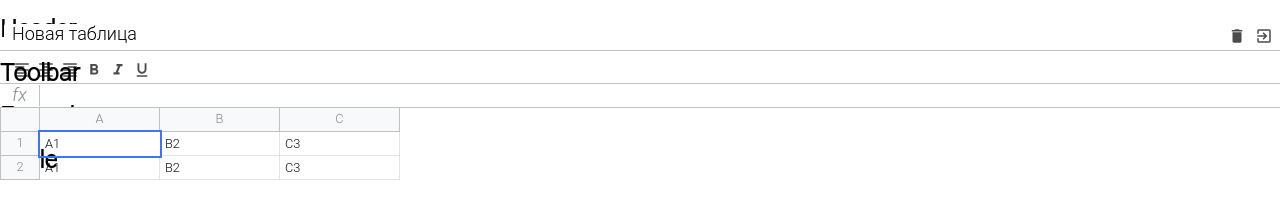
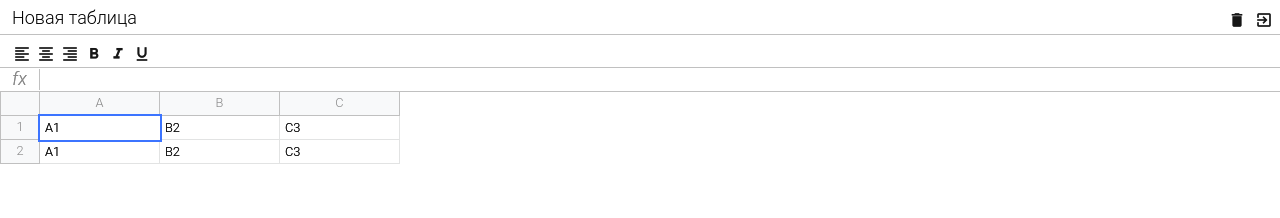
Before and after one commit to MasterVen/exel-JS-project, a website built with webpack: page src/assets/excel.html in a window 1280 px wide. Built offline with nearby package versions, Linux system fonts and the light colour scheme.

Commit message:
transfer of layout to framework

```diff
--- a/package.json
+++ b/package.json
@@ -27,6 +27,8 @@
   "browserslist": "> 0.25%, not dead",
   "devDependencies": {
     "@babel/core": "^7.11.5",
+    "@babel/plugin-proposal-class-properties": "^7.10.4",
+    "@babel/plugin-syntax-class-properties": "^7.10.4",
     "@babel/preset-env": "^7.11.5",
     "babel-eslint": "^10.1.0",
     "babel-loader": "^8.1.0",
--- a/src/assets/excel.html
+++ b/src/assets/excel.html
@@ -16,8 +16,8 @@
   </head>
   <body>
     <div id="app" class="container">
-      <div class="exel">
-        <div class="exel__header">
+      <div class="excel">
+        <div class="excel__header">
           <input type="text" class="input" value="Новая таблица" />
           <div>
             <div class="button">
@@ -28,7 +28,7 @@
             </div>
           </div>
         </div>
-        <div class="exel__toolbar">
+        <div class="excel__toolbar">
           <div class="button">
             <span class="material-icons">format_align_left</span>
           </div>
@@ -48,11 +48,11 @@
             <span class="material-icons">format_underline</span>
           </div>
         </div>
-        <div class="exel__formula">
+        <div class="excel__formula">
           <div class="info">fx</div>
           <div class="input" contenteditable spellcheck="false"></div>
         </div>
-        <div class="exel__table">
+        <div class="excel__table">
           <div class="row">
             <div class="row-info"></div>
 
--- a/src/components/excel/Excel.js
+++ b/src/components/excel/Excel.js
@@ -1,3 +1,5 @@
+import { $ } from '@core/dom';
+
 export class Excel {
   constructor(selector, options) {
     this.$el = document.querySelector(selector);
@@ -5,11 +7,18 @@ export class Excel {
   }
 
   getRoot() {
-    const $root = document.createElement('div');
+    const $root = $.create('div', 'excel');
+    // const $root = document.createElement('div');
+    // $root.classList.add('excel');
 
     this.components.forEach((Component) => {
-      const component = new Component();
-      $root.insertAdjacentHTML('beforeend', component.toHTML());
+      // const $el = document.createElement('div');
+      // $el.classList.add(Component.className);
+      const $el = $.create('div', Component.className);
+      const component = new Component($el);
+      console.log(component);
+      $el.innerHTML = component.toHTML();
+      $root.append($el);
     });
 
     return $root;
--- a/src/components/formula/Formula.js
+++ b/src/components/formula/Formula.js
@@ -1,7 +1,11 @@
 import { ExcelComponent } from '@core/ExcelComponent';
 
 export class Formula extends ExcelComponent {
+  static className = 'excel__formula';
   toHTML() {
-    return '<h1>Formula</h1>';
+    return `
+    <div class="info">fx</div>
+    <div class="input" contenteditable spellcheck="false"></div>
+    `;
   }
 }
--- a/src/components/header/Header.js
+++ b/src/components/header/Header.js
@@ -1,7 +1,18 @@
 import { ExcelComponent } from '@core/ExcelComponent';
 
 export class Header extends ExcelComponent {
+  static className = 'excel__header';
   toHTML() {
-    return '<h1>Header</h1>';
+    return `
+     <input type="text" class="input" value="Новая таблица" />
+          <div>
+            <div class="button">
+              <span class="material-icons">delete</span>
+            </div>
+            <div class="button">
+              <span class="material-icons">exit_to_app</span>
+            </div>
+          </div>
+    `;
   }
 }
--- a/src/components/table/Table.js
+++ b/src/components/table/Table.js
@@ -1,7 +1,38 @@
 import { ExcelComponent } from '@core/ExcelComponent';
 
 export class Table extends ExcelComponent {
+  static className = 'excel__table';
   toHTML() {
-    return '<h1>Table</h1>';
+    return `
+        <div class="row">
+            <div class="row-info"></div>
+
+            <div class="row-data">
+              <div class="column">A</div>
+              <div class="column">B</div>
+              <div class="column">C</div>
+            </div>
+          </div>
+
+          <div class="row">
+            <div class="row-info">1</div>
+
+            <div class="row-data">
+              <div class="cell selected" contenteditable="">A1</div>
+              <div class="cell" contenteditable="">B2</div>
+              <div class="cell" contenteditable="">C3</div>
+            </div>
+          </div>
+
+          <div class="row">
+            <div class="row-info">2</div>
+
+            <div class="row-data">
+              <div class="cell">A1</div>
+              <div class="cell">B2</div>
+              <div class="cell">C3</div>
+            </div>
+          </div>
+    `;
   }
 }
--- a/src/components/toolbar/Toolbar.js
+++ b/src/components/toolbar/Toolbar.js
@@ -1,7 +1,27 @@
 import { ExcelComponent } from '@core/ExcelComponent';
 
 export class Toolbar extends ExcelComponent {
+  static className = 'excel__toolbar';
   toHTML() {
-    return '<h1>Toolbar</h1>';
+    return `
+        <div class="button">
+            <span class="material-icons">format_align_left</span>
+          </div>
+          <div class="button">
+            <span class="material-icons">format_align_center</span>
+          </div>
+          <div class="button">
+            <span class="material-icons">format_align_right</span>
+          </div>
+          <div class="button">
+            <span class="material-icons">format_bold</span>
+          </div>
+          <div class="button">
+            <span class="material-icons">format_italic</span>
+          </div>
+          <div class="button">
+            <span class="material-icons">format_underline</span>
+          </div>
+    `;
   }
 }
--- a/src/core/DomListener.js
+++ b/src/core/DomListener.js
@@ -1 +1,8 @@
-export class DomListener {}
+export class DomListener {
+  constructor($root) {
+    if (!$root) {
+      throw new Error(`No $root provided for DomListener`);
+    }
+    this.$root = $root;
+  }
+}
--- /dev/null
+++ b/src/core/dom.js
@@ -0,0 +1,13 @@
+class Dom {}
+
+export function $() {
+  return new Dom();
+}
+
+$.create = (tagName, classes = '') => {
+  const el = document.createElement(tagName);
+  if (classes) {
+    el.classList.add(classes);
+  }
+  return el;
+};
--- a/src/scss/formula.scss
+++ b/src/scss/formula.scss
@@ -1,7 +1,7 @@
 @import 'variables';
 @import 'mixins';
 
-.exel__formula {
+.excel__formula {
   position: absolute;
   left: 0;
   right: 0;
--- a/src/scss/header.scss
+++ b/src/scss/header.scss
@@ -1,7 +1,7 @@
 @import 'variables';
 @import 'mixins';
 
-.exel__header {
+.excel__header {
   position: absolute;
   top: 0;
   right: 0;
--- a/src/scss/index.scss
+++ b/src/scss/index.scss
@@ -18,7 +18,7 @@ body {
   font-size: 12px;
 }
 
-.exel {
+.excel {
   position: relative;
   color: #888;
   height: 100%;
--- a/src/scss/table.scss
+++ b/src/scss/table.scss
@@ -1,7 +1,7 @@
 @import 'variables';
 @import 'mixins';
 
-.exel__table {
+.excel__table {
   position: absolute;
   left: 0;
   right: 0;
--- a/src/scss/toolbar.scss
+++ b/src/scss/toolbar.scss
@@ -1,7 +1,7 @@
 @import 'variables';
 @import 'mixins';
 
-.exel__toolbar {
+.excel__toolbar {
   position: absolute;
   left: 0;
   right: 0;
--- a/webpack.config.js
+++ b/webpack.config.js
@@ -15,6 +15,7 @@ const jsLoaders = () => {
       loader: 'babel-loader',
       options: {
         presets: ['@babel/preset-env'],
+        plugins: ['@babel/plugin-proposal-class-properties'],
       },
     },
   ];
```
Also changed, not shown: src/assets/dashbord.html (+2 -2 lines).
